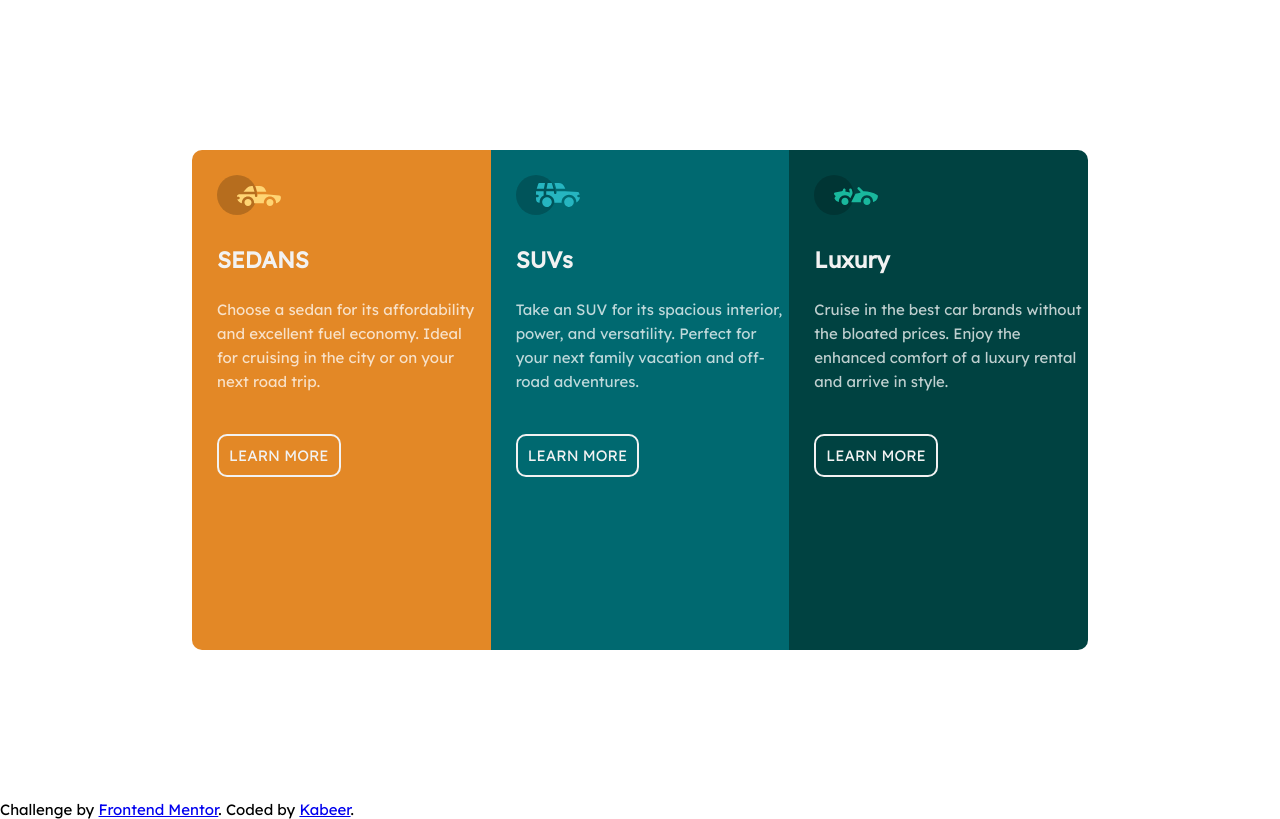
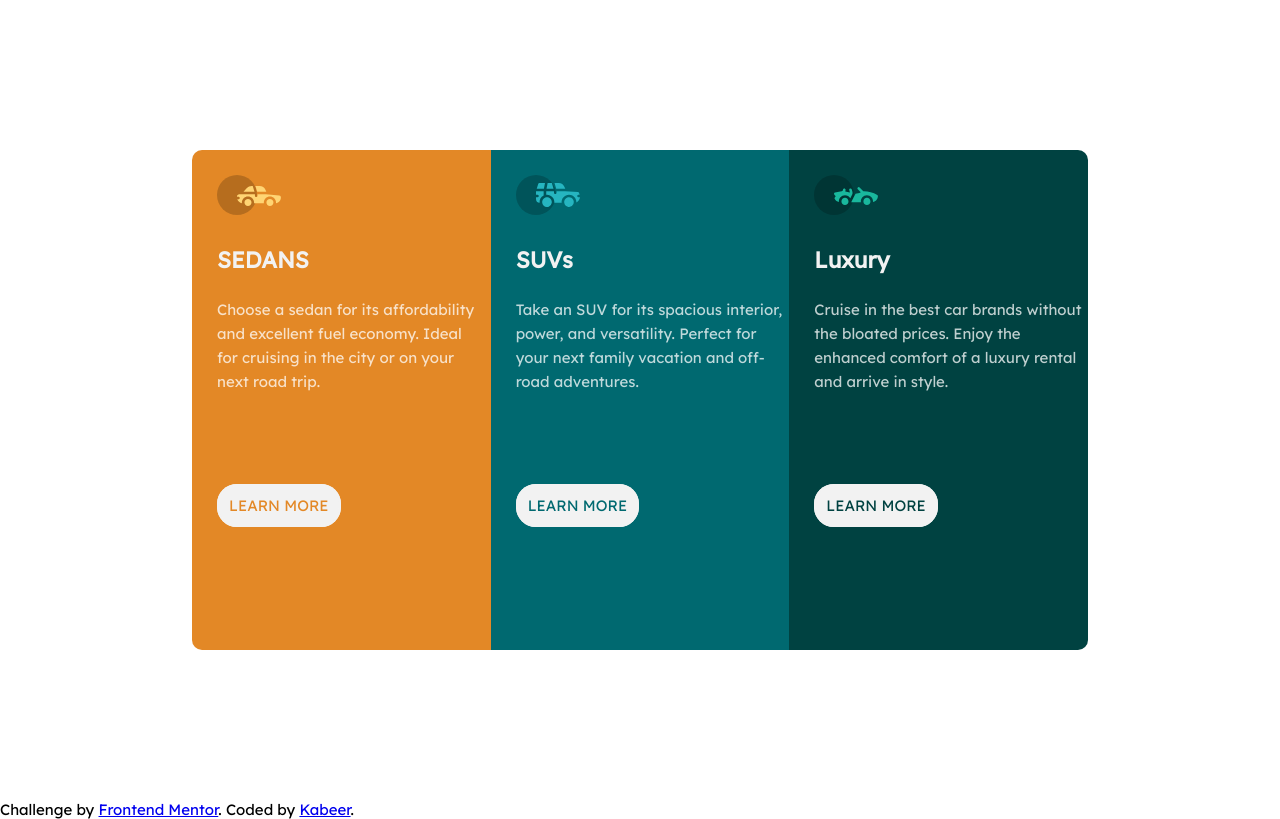
Before and after one commit to kabeer-prog/three-card-components-frontEndMentor, a plain HTML site: page index.html in a window 1280 px wide. Drawn offline with Linux system fonts and the light colour scheme.

Commit message:
updated style for buttons

```diff
--- a/css/index.css
+++ b/css/index.css
@@ -91,18 +91,27 @@ h2{
     background: hsl(179, 100%, 13%)
 }
 section p{
-    margin-bottom: 50px;
+    margin-bottom: 100px;
     color:hsla(0, 0%, 100%, 0.75);
 }
 section a{
     text-decoration: none;
     padding:10px;
     border:2px solid hsl(0, 0%, 95%);
-    border-radius: 10px;
-    color:hsl(0, 0%, 95%);
+    border-radius: 20px;
     width:100%;
+    color:hsl(31, 77%, 52%);
+    background-color:hsl(0, 0%, 95%);
+
+
 
 }
+ .second a{
+   color: hsl(184, 100%, 22%);
+}
+.third a{
+    color: hsl(179, 100%, 13%);
+ }
 a:hover{
     background:hsl(0, 0%, 95%)
 }
```
